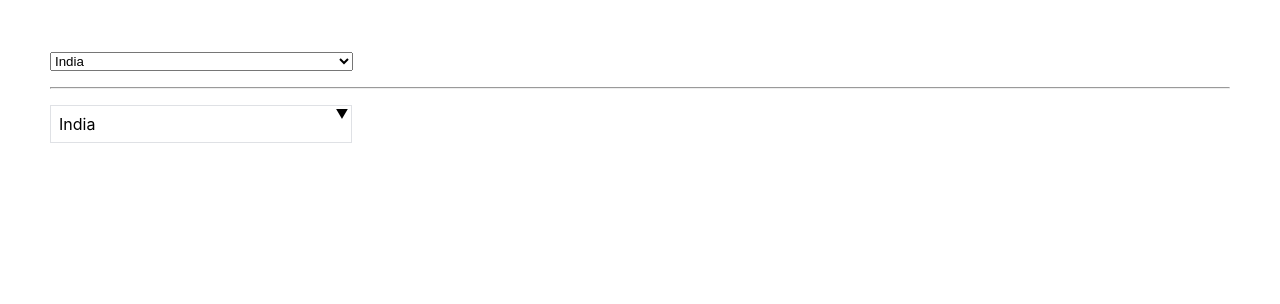
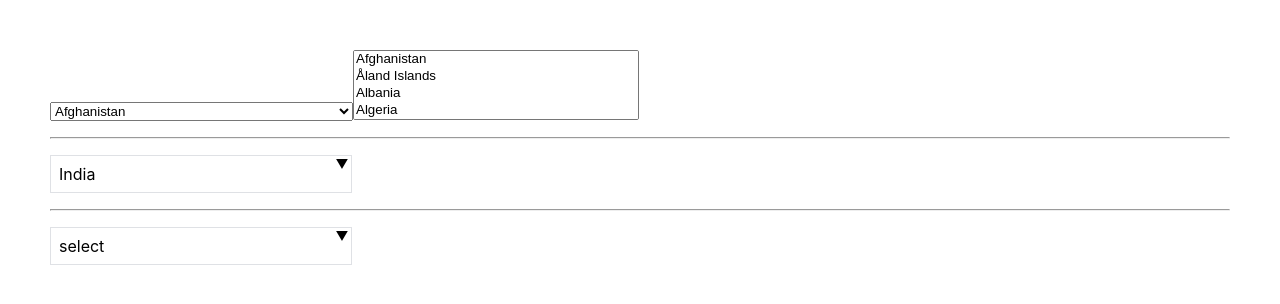
Before and after one commit to mohdovais/react-components, a React (Vite) app: page / in a window 1280 px wide. Shown: the top 304 px of the page. Built offline with nearby package versions, Linux system fonts and the light colour scheme.

Commit message:
typescript driving me nuts

```diff
--- a/src/App.tsx
+++ b/src/App.tsx
@@ -10,6 +10,7 @@ type Country = {
 function App() {
   const [countries, setCountries] = useState<Country[]>([]);
   const [val, setVal] = useState<Country>(countries[100]);
+  const [val2, setVal2] = useState<Country[]>([]);
   const [query, setQuery] = useState("");
 
   useEffect(() => {
@@ -34,7 +35,14 @@ function App() {
 
   return (
     <div style={{ padding: 50 }}>
-      <select value="IN">
+      <select>
+        {countries.map((country: Country) => (
+          <option key={country.code} value={country.code}>
+            {country.name}
+          </option>
+        ))}
+      </select>
+      <select multiple onChange={(event) => console.log(event.target.value)}>
         {countries.map((country: Country) => (
           <option key={country.code} value={country.code}>
             {country.name}
@@ -52,6 +60,24 @@ function App() {
       >
         {options}
       </Combobox>
+      <p></p>
+      <hr />
+      <p></p>
+      <Combobox<Country>
+        value={val2}
+        onChange={setVal2}
+        display={(countries: Country[]) =>
+          countries.length === 0
+            ? "select"
+            : countries.length === 1
+            ? countries[0].name
+            : countries.length + " selected"
+        }
+        onSearch={setQuery}
+        multiple
+      >
+        {options}
+      </Combobox>
     </div>
   );
 }
--- a/src/components/combobox/Combobox.module.css
+++ b/src/components/combobox/Combobox.module.css
@@ -38,9 +38,11 @@
 
 .listbox {
   border: 1px solid rgba(0, 0, 0, 0.15);
+  background-color: #fff;
   box-shadow: 0 0 5px 0 rgba(0, 0, 0, 0.2);
   display: flex;
   flex-direction: column;
+  z-index: 100;
 }
 
 .search {
--- a/src/components/combobox/Combobox.tsx
+++ b/src/components/combobox/Combobox.tsx
@@ -2,14 +2,19 @@ import * as React from "react";
 import { memo, useCallback, useMemo, useRef } from "./react";
 import Picker from "./Picker";
 import { usePickerPosition } from "./usePosition";
-import { emptyFn } from "./context";
+import { emptyFn, ensureArray } from "./context";
 import { normalizeChildren, getActiveDescendant } from "./Combobox.utils";
 import {
   wrapper as $wrapper,
   combobox as $combobox,
   disabled as $disabled,
 } from "./Combobox.module.css";
-import { ComboboxProps, ValueType } from "./types";
+import {
+  ComboboxMultipleProps,
+  ComboboxProps,
+  ComboboxSingleProps,
+  ValueType,
+} from "./types";
 import {
   initialState,
   initState,
@@ -19,18 +24,18 @@ import {
   ACTION_TYPE_DESCENDANT,
 } from "./store";
 
-const defaultDisplayRenderer = (value: ValueType ) => JSON.stringify(value);
+const defaultDisplayRenderer = (value: any) => JSON.stringify(value);
 
 function Combobox<T extends ValueType>(props: ComboboxProps<T>) {
   const {
     children,
     disabled = false,
-    value,
     onChange = emptyFn,
     display = defaultDisplayRenderer,
     onSearch = emptyFn,
-    multiple = false,
+    multiple,
   } = props;
+  const values = ensureArray<T>(props.value);
   const ref = useRef<HTMLDivElement>(null);
   const [state, dispatch] = React.useReducer(reducer, initialState, initState);
   const { activeDescendant, expanded, listboxId } = state;
@@ -51,16 +56,30 @@ function Combobox<T extends ValueType>(props: ComboboxProps<T>) {
     [onSearch]
   );
 
-  const onSelect = useCallback(
-    (value) => {
-      collapse();
-      onChange(value);
+  const onPickerSelection = useCallback(
+    (selection?: T) => {
+      if (multiple) {
+        if (selection != null) {
+          const newValues = values.slice();
+          const position = values.indexOf(selection);
+          if (position === -1) {
+            newValues.push(selection);
+          } else {
+            newValues.splice(position, 1);
+          }
+          onChange(newValues);
+        }
+      } else {
+        collapse();
+        onChange(selection);
+      }
     },
-    [collapse, onChange]
+    [multiple, values, onChange, collapse]
   );
 
   const handleKeyDown = (event: React.KeyboardEvent<HTMLDivElement>) => {
     if (count === 0) return;
+    const value = values[0];
 
     switch (event.code) {
       case "ArrowDown":
@@ -113,7 +132,7 @@ function Combobox<T extends ValueType>(props: ComboboxProps<T>) {
             ? 0
             : optProps.findIndex((opt) => opt.value === value) + 1;
         if (index < count) {
-          onChange(optProps[index].value);
+          onPickerSelection(optProps[index].value);
         }
         break;
       }
@@ -127,7 +146,7 @@ function Combobox<T extends ValueType>(props: ComboboxProps<T>) {
             ? 0
             : optProps.findIndex((opt) => opt.value === value) - 1;
         if (index > -1) {
-          onChange(optProps[index].value);
+          onPickerSelection(optProps[index].value);
         }
         break;
       }
@@ -137,7 +156,9 @@ function Combobox<T extends ValueType>(props: ComboboxProps<T>) {
         collapse();
         if (expanded && descendent !== listboxId) {
           // apply multiple pending
-          onChange(optProps.find((opt) => opt.key === descendent)?.value);
+          onPickerSelection(
+            optProps.find((opt) => opt.key === descendent)?.value
+          );
         }
         break;
       }
@@ -185,14 +206,14 @@ function Combobox<T extends ValueType>(props: ComboboxProps<T>) {
           aria-multiline="false"
           aria-activedescendant={activeDescendant}
         >
-          {display(value)}
+          {display(multiple ? values : values[0])}
         </div>
       </div>
       <Picker
         id={listboxId}
         style={pickerStyle}
-        value={value}
-        onSelect={onSelect}
+        values={values}
+        onSelect={onPickerSelection}
         expand={expanded}
         activeId={activeDescendant}
         onSearch={onSearch}
--- a/src/components/combobox/Option.tsx
+++ b/src/components/combobox/Option.tsx
@@ -13,8 +13,8 @@ function Option(props: OptionProps) {
   // @ts-ignore $__ID is injected prop
   const { children, disabled, value, $__ID } = props;
   const ref = useRef<HTMLDivElement>(null);
-  const { onSelect, value: selection, activeId } = useContext(ComboboxContext);
-  const selected = selection === value;
+  const { onSelect, values, activeId } = useContext(ComboboxContext);
+  const selected = values.indexOf(value) !== -1;
   const active = activeId === $__ID;
 
   useEffect(() => {
--- a/src/components/combobox/Picker.tsx
+++ b/src/components/combobox/Picker.tsx
@@ -14,7 +14,7 @@ function Picker(props: PickerProps) {
     id,
     style,
     expand = true,
-    value,
+    values,
     onSelect,
     activeId,
     onSearch,
@@ -36,7 +36,7 @@ function Picker(props: PickerProps) {
   return (
     <div role="listbox" id={id} className={$listbox} style={style}>
       {expand ? (
-        <ComboboxContext.Provider value={{ value, onSelect, activeId }}>
+        <ComboboxContext.Provider value={{ values, onSelect, activeId }}>
           {onSearch !== emptyFn ? (
             <div className={$search}>
               <input
--- a/src/components/combobox/context.ts
+++ b/src/components/combobox/context.ts
@@ -18,6 +18,6 @@ export function scrollIntoView(el?: HTMLElement | null): void {
 
 
 export const ComboboxContext = React.createContext<ContextType>({
-  value: undefined,
+  values: [],
   onSelect: emptyFn,
 });
--- a/src/components/combobox/store.ts
+++ b/src/components/combobox/store.ts
@@ -1,8 +1,8 @@
 import { randomId } from "./Combobox.utils";
 
-export const ACTION_TYPE_EXPAND = "expand";
-export const ACTION_TYPE_COLLAPSE = "collpase";
-export const ACTION_TYPE_DESCENDANT = "descendant";
+export const ACTION_TYPE_COLLAPSE = 0;
+export const ACTION_TYPE_EXPAND = 1;
+export const ACTION_TYPE_DESCENDANT = 2;
 
 export interface ComboboxState {
   listboxId: string;
@@ -23,6 +23,10 @@ type ActionDescendant = {
 
 type Action = ActionExpand | ActionCollapse | ActionDescendant;
 
+function assign<S, T>(S: S, T: T): S & T {
+  return Object.assign({}, S, T);
+}
+
 export const initialState: ComboboxState = {
   listboxId: "",
   expanded: false,
@@ -31,7 +35,7 @@ export const initialState: ComboboxState = {
 
 export function initState(state: ComboboxState): ComboboxState {
   const id = randomId();
-  return Object.assign({}, state, {
+  return assign(state, {
     listboxId: id,
     activeDescendent: id,
   });
@@ -40,16 +44,16 @@ export function initState(state: ComboboxState): ComboboxState {
 export function reducer(state: ComboboxState, action: Action): ComboboxState {
   switch (action.type) {
     case ACTION_TYPE_EXPAND:
-      return Object.assign({}, state, {
+      return assign(state, {
         expanded: true,
       });
     case ACTION_TYPE_COLLAPSE:
-      return Object.assign({}, state, {
+      return assign(state, {
         expanded: false,
         activeDescendant: state.listboxId,
       });
     case ACTION_TYPE_DESCENDANT:
-      return Object.assign({}, state, {
+      return assign(state, {
         activeDescendant: action.descendant,
         expanded: true,
       });
```
Also changed, not shown: src/components/combobox/types.d.ts (+6 -13 lines).
